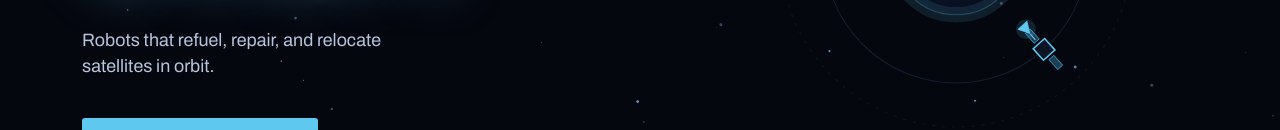
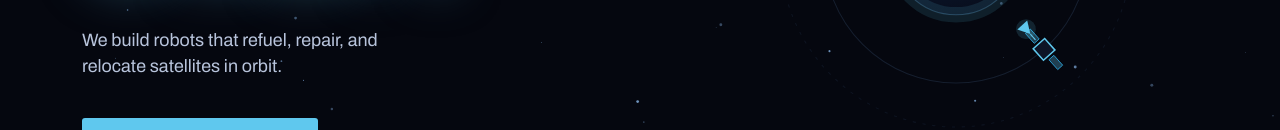
Before and after one commit to theInsanelyGreat/owningorbit, a plain HTML site: page index.html in a window 1280 px wide. Shown: the part 411-541 px from the top of the page. Drawn offline with nearby package versions, Linux system fonts and the light colour scheme.

Commit message:
Update index.html [Robots that -> We build robots that]

```diff
--- a/index.html
+++ b/index.html
@@ -165,7 +165,7 @@ footer{flex:0 0 auto;padding:20px 0 28px;position:relative;z-index:2}
     <div class="hero-copy">
       <span class="eyebrow">Autonomous Orbital Robotics</span>
       <h1 class="display"><span class="l1">Owning</span><span class="l2">Orbit</span></h1>
-      <p class="lede">Robots that refuel, repair, and relocate satellites in orbit.</p>
+      <p class="lede">We build robots that refuel, repair, and relocate satellites in orbit.</p>
       <button type="button" class="hero-cta" id="openReq">Talk to our CEO →</button>
     </div>
     <div class="orbit-stage">
```
